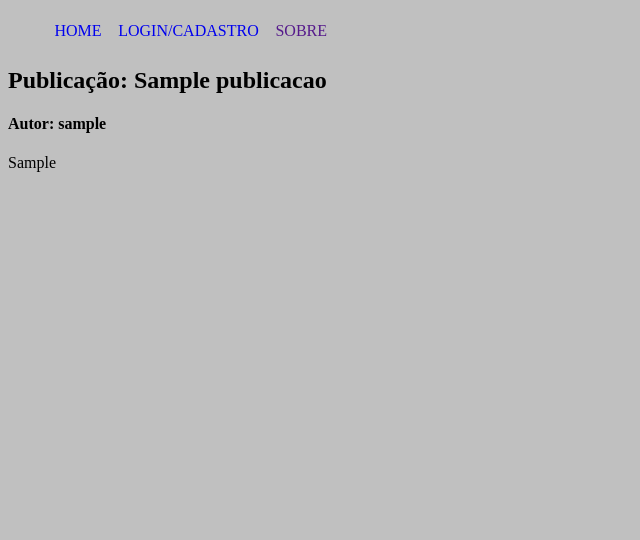
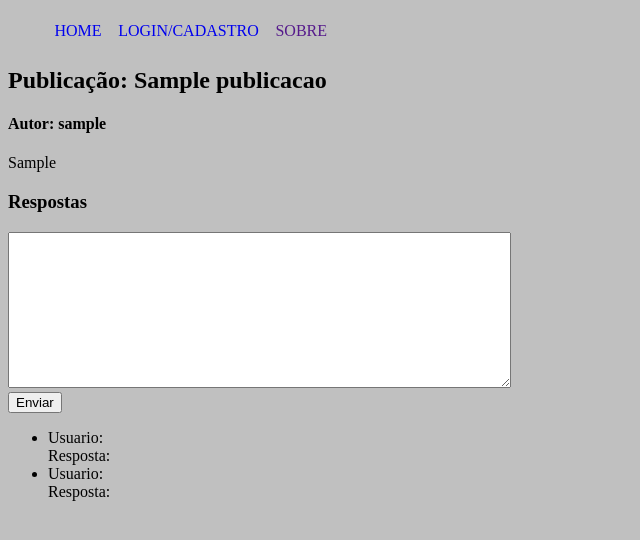
Before and after one commit to luk3mn/forum, a Django app: page /publicacao/1/ in a window 1280 px wide. Shown: the top 540 px of the page, without its empty margins (0-640 px from the left). Run offline with Django 4.2, Linux system fonts and the light colour scheme; tables that the repository leaves empty hold one stand-in row (values such as "Sample post").

Commit message:
Concluindo o login/cadastro de usuarios e iniciando o mecanismo de resposta das duvidas

```diff
--- a/autenticacao/templates/autenticacao/signin.html
+++ b/autenticacao/templates/autenticacao/signin.html
@@ -3,6 +3,9 @@
 {% block title %}Login de usuário{% endblock %}
 
 {% block content %}
+    {% for message in messages %}
+        {{ message }}
+    {% endfor %}
     <h1>Login de usuário</h1>
     <form action="{% url 'autenticacao.login' %}" method="post">{% csrf_token %}
         <input type="text" name="usuario" placeholder="Usuário">
--- a/autenticacao/templates/autenticacao/signup.html
+++ b/autenticacao/templates/autenticacao/signup.html
@@ -3,6 +3,9 @@
 {% block title %}Cadastro de Usuairo{% endblock %}
 
 {% block content %}
+    {% for message in messages %}
+        {{ message }}
+    {% endfor %}
     <h1>Cadastro de usuário</h1>
     <form action="{% url 'autenticacao.cadastro' %}" method="post">{% csrf_token %}
         <input type="text" name="nome" placeholder="Nome">
--- a/publicacao/models.py
+++ b/publicacao/models.py
@@ -13,3 +13,13 @@ class Publicacao(models.Model):
 
     def __str__(self) -> str:
         return self.titulo
+
+class Resposta(models.Model):
+    respota = models.CharField(max_length=450)
+    data_resposta = models.DateTimeField(auto_now=True)
+    data_modificacao = models.DateTimeField(auto_now=True)
+    usuario = models.ForeignKey(User, on_delete=models.CASCADE)
+    # publicacao = models.ForeignKey(Publicacao, on_delete=models.CASCADE)
+
+    def __str__(self) -> str:
+        return self.respota
--- a/publicacao/templates/publicacao/publicacao.html
+++ b/publicacao/templates/publicacao/publicacao.html
@@ -10,4 +10,25 @@
     <div class="pub">
         <p>{{ publicacao.duvida }}</p>
     </div>
+    <div class="area-repostas">
+        <h3>Respostas</h3>
+        <div class="pub-resposta">
+            <form action="" method="post">
+                <textarea name="resposta" cols="60" rows="10"></textarea><br>
+                <input type="submit" value="Enviar">
+            </form>
+        </div>
+        <div class="respostas">
+            <ul>
+                <li>
+                    <span>Usuario: </span><br>
+                    <span>Resposta: </span>
+                </li>
+                <li>
+                    <span>Usuario: </span><br>
+                    <span>Resposta: </span>
+                </li>
+            </ul>
+        </div>
+    </div>
 {% endblock %}
```
Also changed, not shown: autenticacao/views.py (+20 -10 lines), publicacao/migrations/0003_resposta.py (added), publicacao/migrations/0004_alter_publicacao_titulo.py (added), publicacao/migrations/0005_alter_publicacao_titulo.py (added).
